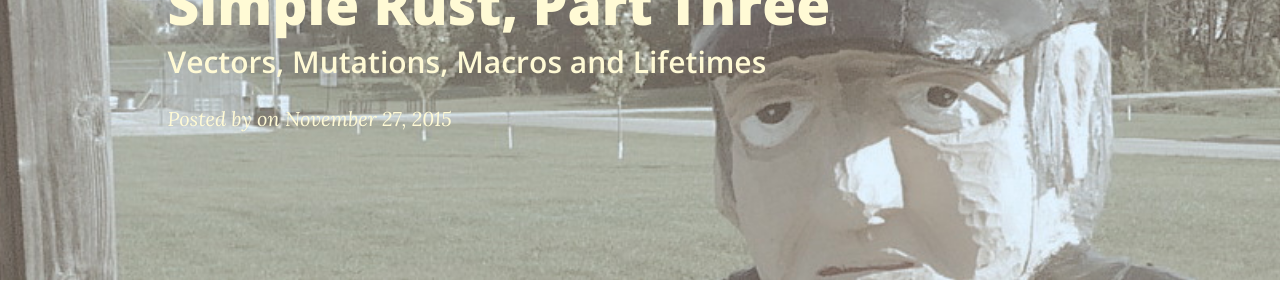
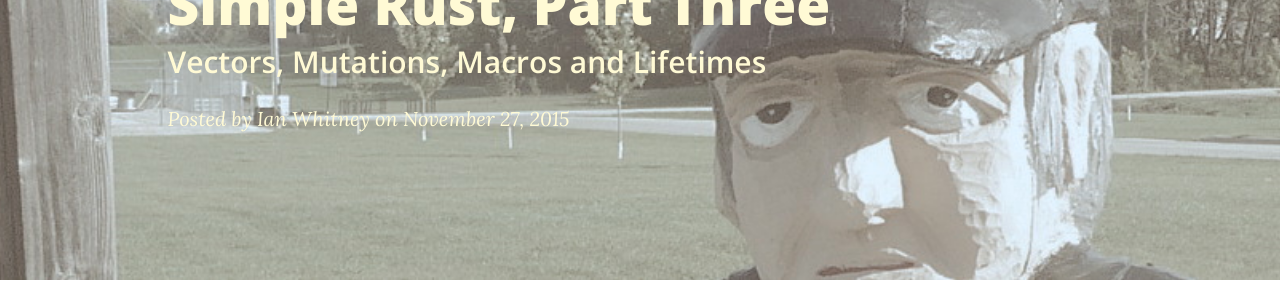
Before and after one commit to IanWhitney/designisrefactoring, a Jekyll site: the page built from _posts/2015-11-27-simple-rust-part-three.markdown, in a window 1280 px wide and 900 px high. Shown: the part 196-496 px from the top of the window. Built offline with Jekyll 4.4.1, drawn with Linux system fonts in a browser that asks for light colours; nearby versions of some CDN libraries.

Commit message:
forgot the author front matter

```diff
--- a/_posts/2015-11-27-simple-rust-part-three.markdown
+++ b/_posts/2015-11-27-simple-rust-part-three.markdown
@@ -3,6 +3,7 @@ layout: post
 title: "Simple Rust, Part Three"
 date: 2015-11-27T13:37:28-06:00
 subtitle: "Vectors, Mutations, Macros and Lifetimes"
+author: Ian Whitney
 ---
 
 [Previously](http://designisrefactoring.com/2015/11/13/simple-rust-part-two/), we looked at how our function will use Arrays and whether or not it will own or borrow its inputs. Our code currently looks like this:
```
